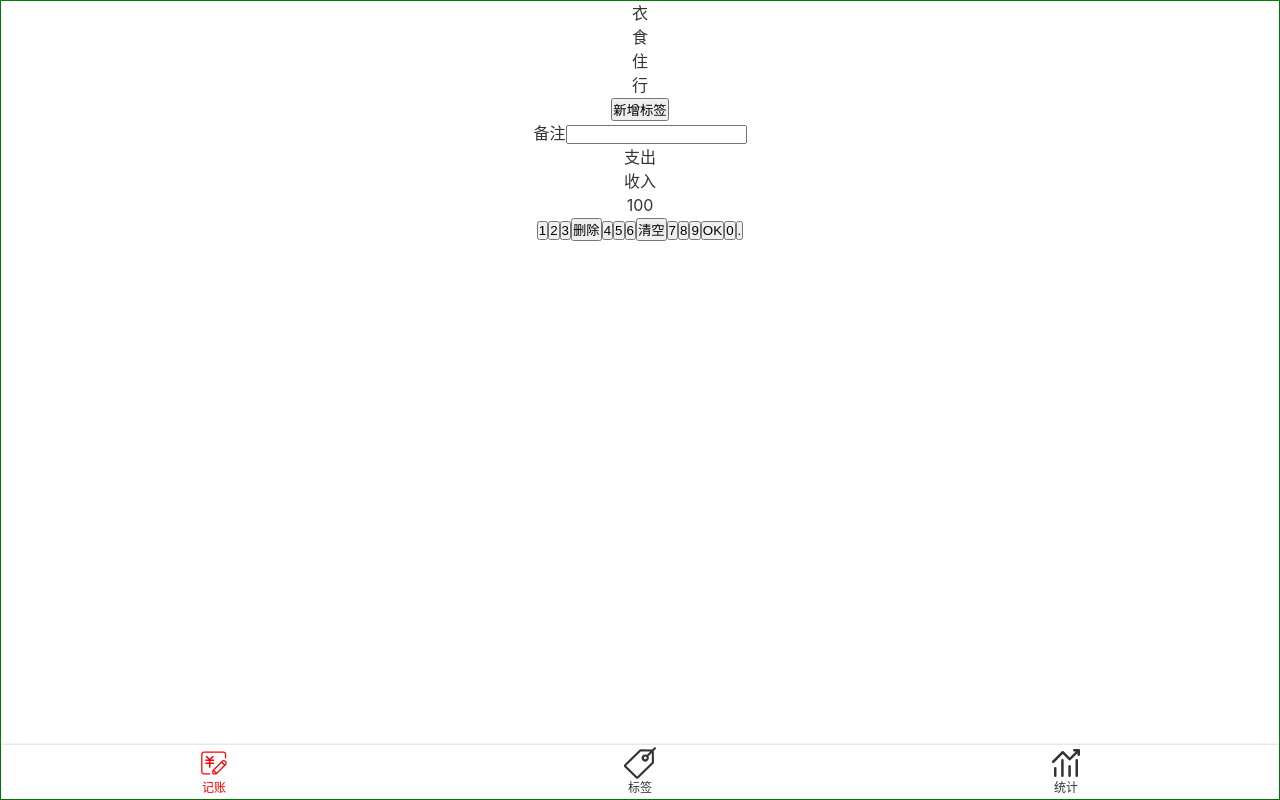
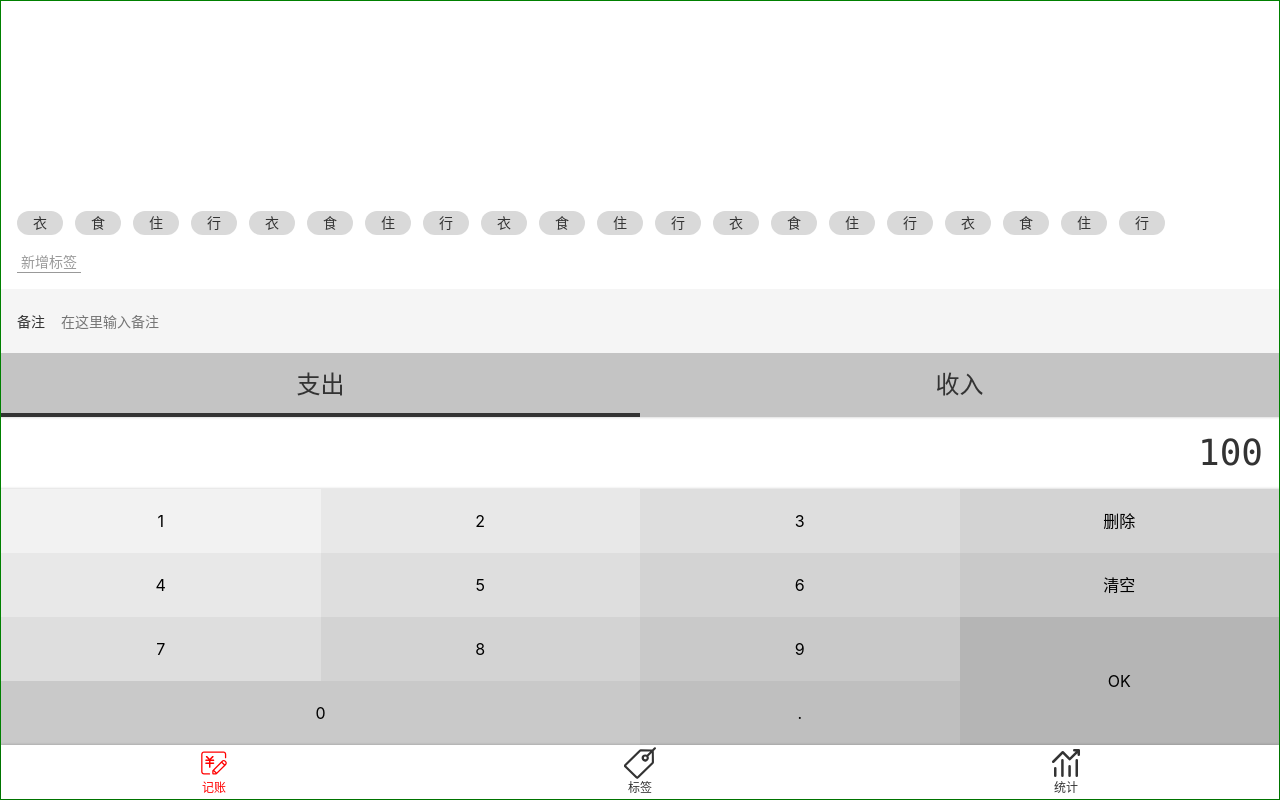
Before and after one commit to Yichen-Amber/guantou, a Vue app: page /#/money in a window 1280 px wide. Built offline with nearby package versions, Linux system fonts and the light colour scheme.

Commit message:
html和css写好了

```diff
--- a/src/App.vue
+++ b/src/App.vue
@@ -7,13 +7,12 @@
 <style lang="scss">
   @import "~@/assets/style/helper.scss";
   @import "~@/assets/style/reset.scss";
-
   body {
     -webkit-font-smoothing: antialiased;
     -moz-osx-font-smoothing: grayscale;
-    text-align: center;
     color: #333;
     font-family: $font-hei;
+    font-size: 16px;
     line-height: 1.5;
   }
 </style>
--- a/src/assets/style/helper.scss
+++ b/src/assets/style/helper.scss
@@ -1,5 +1,21 @@
 $font-hei: -apple-system, "Noto Sans", "Helvetica Neue", Helvetica, "Nimbus Sans L", Arial, "Liberation Sans", "PingFang SC", "Hiragino Sans GB", "Noto Sans CJK SC", "Source Han Sans SC", "Source Han Sans CN", "Microsoft YaHei", "Wenquanyi Micro Hei", "WenQuanYi Zen Hei", "ST Heiti", SimHei, "WenQuanYi Zen Hei Sharp", sans-serif;
 $font-kai: Baskerville, Georgia, "Liberation Serif", "Kaiti SC", STKaiti, "AR PL UKai CN", "AR PL UKai HK", "AR PL UKai TW", "AR PL UKai TW MBE", "AR PL KaitiM GB", KaiTi, KaiTi_GB2312, DFKai-SB, "TW\-Kai", serif;
 $font-song: Georgia, "Nimbus Roman No9 L", "Songti SC", "Noto Serif CJK SC", "Source Han Serif SC", "Source Han Serif CN", STSong, "AR PL New Sung", "AR PL SungtiL GB", NSimSun, SimSun, "TW\-Sung", "WenQuanYi Bitmap Song", "AR PL UMing CN", "AR PL UMing HK", "AR PL UMing TW", "AR PL UMing TW MBE", PMingLiU, MingLiU, serif;
+$color-highlight: #f00;
+%clearFix {
+  &::after {
+    content: '';
+    clear: both;
+    display: block;
+  }
+}
 
-$color-highlight: #f00;
+$color-shadow: rgba(0, 0, 0, 0.25);
+%outerShadow {
+  box-shadow: 0 0 3px $color-shadow;
+}
+
+%innerShadow {
+  box-shadow: inset 0 -3px 3px -3px $color-shadow,
+  inset 0 3px 3px -3px $color-shadow;
+}
--- a/src/assets/style/reset.scss
+++ b/src/assets/style/reset.scss
@@ -8,3 +8,15 @@
   text-decoration: none;
   color: inherit;
 }
+
+ul, ol {
+  list-style: none;
+}
+
+button, input {
+  font: inherit;
+}
+
+:focus {
+  outline: none;
+}
--- a/src/components/Layout.vue
+++ b/src/components/Layout.vue
@@ -1,19 +1,21 @@
 <template>
-  <div class="nav-wrapper">
-    <div class="content">
+  <div class="layout-wrapper" :class="classPrefix && `${classPrefix}-wrapper`">
+    <div class="content" :class="classPrefix && `${classPrefix}-content`   ">
       <slot/>
     </div>
     <Nav/>
   </div>
 </template>
+
 <script lang="ts">
   export default {
+    props: ['classPrefix'],
     name: 'Layout'
   };
 </script>
 
 <style scoped lang="scss">
-  .nav-wrapper {
+  .layout-wrapper {
     border: 1px solid green;
     display: flex;
     flex-direction: column;
--- a/src/components/Nav.vue
+++ b/src/components/Nav.vue
@@ -25,10 +25,11 @@
 <style lang="scss" scoped>
   @import "~@/assets/style/helper.scss";
   nav {
+    @extend %outerShadow;
     display: flex;
-    box-shadow: 0 0 3px rgba(0, 0, 0, 0.25);
     flex-direction: row;
     font-size: 12px;
+
     > .item {
       padding: 2px 0;
       width: 33.33333%;
--- a/src/views/Money.vue
+++ b/src/views/Money.vue
@@ -1,28 +1,5 @@
 <template>
-  <Layout>
-    <div class="tags">
-      <ul class="current">
-        <li>衣</li>
-        <li>食</li>
-        <li>住</li>
-        <li>行</li>
-      </ul>
-      <div class="new">
-        <button>新增标签</button>
-      </div>
-    </div>
-    <div>
-      <label class="notes">
-        <span class="name">备注</span>
-        <input type="text">
-      </label>
-    </div>
-    <div>
-      <ul class="types">
-        <li class="selected">支出</li>
-        <li>收入</li>
-      </ul>
-    </div>
+  <Layout class-prefix="layout">
     <div class="numberPad">
       <div class="output">100</div>
       <div class="buttons">
@@ -37,19 +14,204 @@
         <button>7</button>
         <button>8</button>
         <button>9</button>
-        <button>OK</button>
-        <button>0</button>
+        <button class="ok">OK</button>
+        <button class="zero">0</button>
         <button>.</button>
       </div>
+    </div>
+    <div>
+      <ul class="types">
+        <li class="selected">支出</li>
+        <li>收入</li>
+      </ul>
+    </div>
+
+    <div>
+      <label class="notes">
+        <span class="name">备注</span>
+        <input type="text" placeholder="在这里输入备注">
+      </label>
+    </div>
+    <div class="tags">
+      <div class="new">
+        <button>新增标签</button>
+      </div>
+      <ul class="current">
+        <li>衣</li>
+        <li>食</li>
+        <li>住</li>
+        <li>行</li>
+        <li>衣</li>
+        <li>食</li>
+        <li>住</li>
+        <li>行</li>
+        <li>衣</li>
+        <li>食</li>
+        <li>住</li>
+        <li>行</li>
+        <li>衣</li>
+        <li>食</li>
+        <li>住</li>
+        <li>行</li>
+        <li>衣</li>
+        <li>食</li>
+        <li>住</li>
+        <li>行</li>
+      </ul>
     </div>
   </Layout>
 </template>
 
-<script lang="ts">
-  export default {
-    name: 'Money'
-  };
-</script>
+<style lang="scss">
+  .layout-content {
+    display: flex;
+    flex-direction: column-reverse;
+  }
+</style>
 <style lang="scss" scoped>
   @import "~@/assets/style/helper.scss";
+
+  .numberPad {
+    .output {
+      @extend %clearFix;
+      @extend %innerShadow;
+      font-size: 36px;
+      font-family: Consolas, monospace;
+      padding: 9px 16px;
+      text-align: right;
+    }
+
+    .buttons {
+      @extend %clearFix;
+
+      > button {
+        width: 25%;
+        height: 64px;
+        float: left;
+        background: transparent;
+        border: none;
+
+        &.ok {
+          height: 64*2px;
+          float: right;
+        }
+
+        &.zero {
+          width: 25*2%;
+        }
+
+        $bg: #f2f2f2;
+
+        &:nth-child(1) {
+          background: $bg;
+        }
+
+        &:nth-child(2), &:nth-child(5) {
+          background: darken($bg, 4%);
+        }
+
+        &:nth-child(3), &:nth-child(6), &:nth-child(9) {
+          background: darken($bg, 4*2%);
+        }
+
+        &:nth-child(4), &:nth-child(7), &:nth-child(10) {
+          background: darken($bg, 4*3%);
+        }
+
+        &:nth-child(8), &:nth-child(11), &:nth-child(13) {
+          background: darken($bg, 4*4%);
+        }
+
+        &:nth-child(14) {
+          background: darken($bg, 4*5%);
+        }
+
+        &:nth-child(12) {
+          background: darken($bg, 4*6%);
+        }
+      }
+    }
+  }
+
+  .types {
+    background: #c4c4c4;
+    display: flex;
+    text-align: center;
+    font-size: 24px;
+
+    > li {
+      width: 50%;
+      height: 64px;
+      display: flex;
+      justify-content: center;
+      align-items: center;
+      position: relative;
+
+      &.selected::after {
+        content: '';
+        position: absolute;
+        bottom: 0;
+        left: 0;
+        width: 100%;
+        height: 4px;
+        background: #333;
+      }
+    }
+  }
+
+  .notes {
+    font-size: 14px;
+    background: #f5f5f5;
+    padding-left: 16px;
+    display: flex;
+    align-items: center;
+
+    .name {
+      padding-right: 16px;
+    }
+
+    input {
+      height: 64px;
+      flex-grow: 1;
+      background: transparent;
+      border: none;
+      padding-right: 16px;
+    }
+  }
+
+  .tags {
+    font-size: 14px;
+    padding: 16px;
+    flex-grow: 1;
+    display: flex;
+    flex-direction: column-reverse;
+
+    > .current {
+      display: flex;
+      flex-wrap: wrap;
+
+      > li {
+        background: #d9d9d9;
+        $h: 24px;
+        height: $h;
+        line-height: $h;
+        border-radius: $h/2;
+        padding: 0 16px;
+        margin-right: 12px;
+        margin-top: 4px;
+      }
+    }
+
+    > .new {
+      padding-top: 16px;
+
+      button {
+        background: transparent;
+        border: none;
+        color: #999;
+        border-bottom: 1px solid;
+        padding: 0 4px;
+      }
+    }
+  }
 </style>
```
